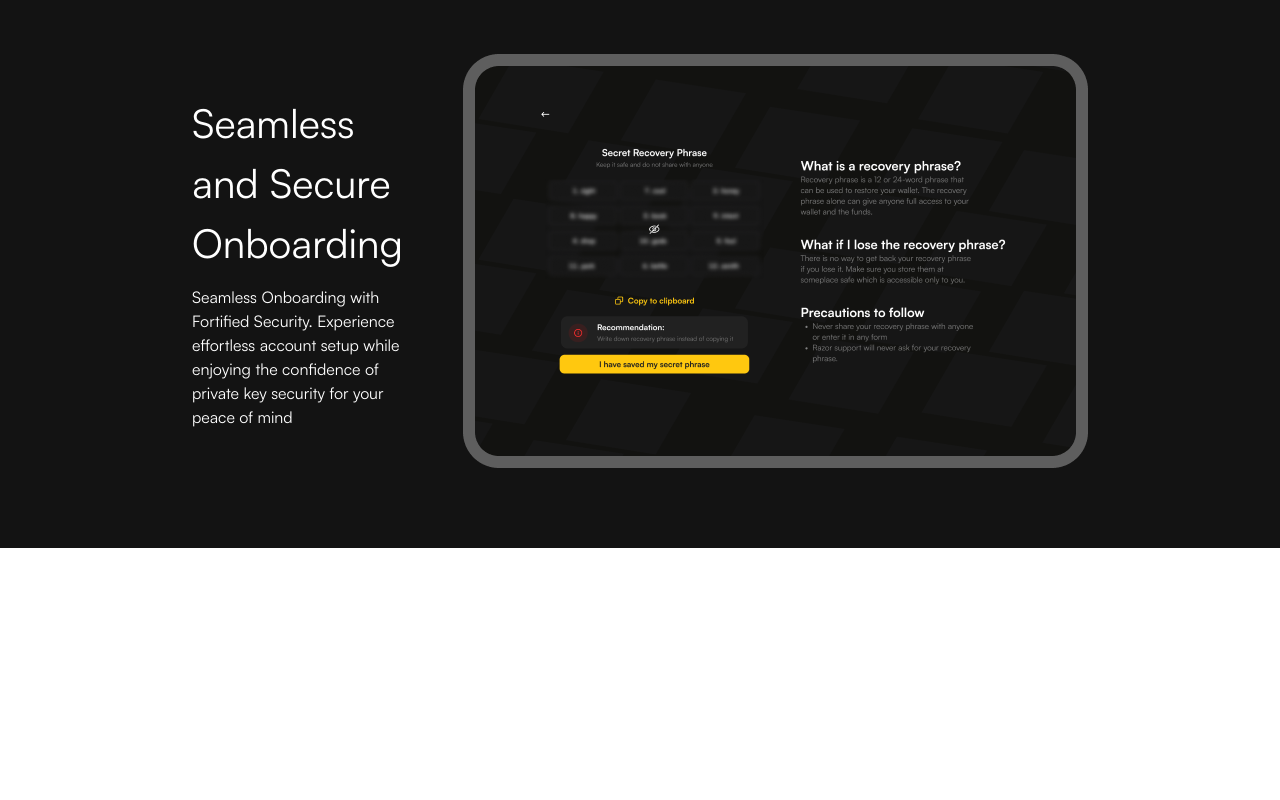
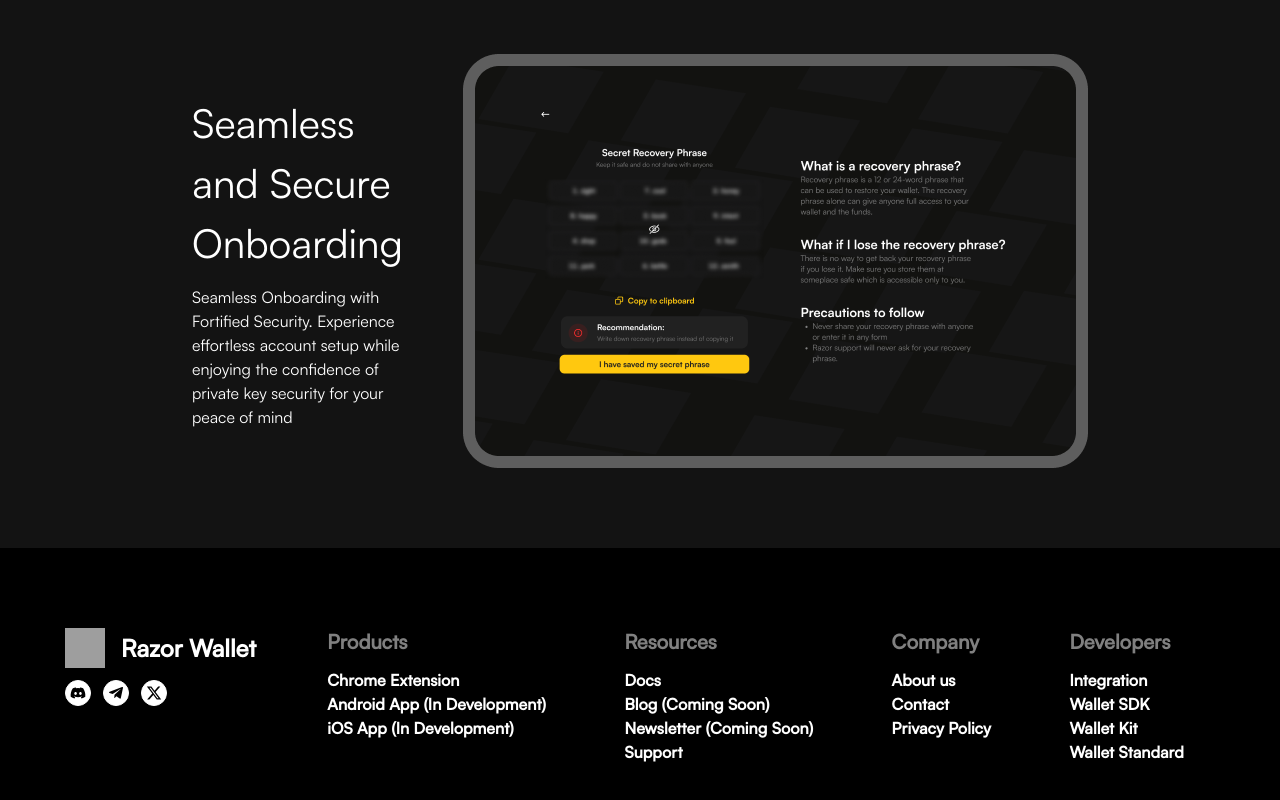
Before and after one commit to Jheff4/wallet., a React (Vite) app: page / in a window 1280 px wide. Shown: the part 1932-2732 px from the top of the page. Before the commit the page ends 2480 px from the top, so only its background shows below. Built offline with nearby package versions, Linux system fonts and the light colour scheme; grey boxes are pictures that could not be loaded.

Commit message:
add footer

```diff
--- a/package.json
+++ b/package.json
@@ -11,7 +11,8 @@
   },
   "dependencies": {
     "react": "^18.2.0",
-    "react-dom": "^18.2.0"
+    "react-dom": "^18.2.0",
+    "react-icons": "^5.2.0"
   },
   "devDependencies": {
     "@types/react": "^18.2.37",
--- a/src/App.jsx
+++ b/src/App.jsx
@@ -1,5 +1,6 @@
 import './App.css';
 import Features from './components/Features';
+import Footer from './components/Footer';
 import Gateway from './components/Gateway';
 import Hero from './components/Hero';
 
@@ -9,6 +10,7 @@
       <Hero />
       <Gateway />
       <Features />
+      <Footer />
     </div>
   );
 }
--- /dev/null
+++ b/src/components/Footer.jsx
@@ -0,0 +1,100 @@
+import razorLogo from '../assets/razor.png';
+import { FaTelegramPlane } from 'react-icons/fa';
+import { FaDiscord, FaXTwitter } from 'react-icons/fa6';
+
+const socials = [
+  { link: 'https://discord.com/invite/pzhexEWGcT', icon: <FaDiscord /> },
+  { link: '/', icon: <FaTelegramPlane /> },
+  { link: 'https://twitter.com/RazorDAO', icon: <FaXTwitter /> },
+];
+
+const links = [
+  {
+    title: 'Products',
+    content: [
+      {
+        link: 'https://chromewebstore.google.com/detail/razor-wallet/fdcnegogpncmfejlfnffnofpngdiejii',
+        text: 'Chrome Extension',
+      },
+      { link: '/', text: 'Android App (In Development)' },
+      { link: '/', text: 'iOS App (In Development)' },
+    ],
+  },
+  {
+    title: 'Resources',
+    content: [
+      { link: '/', text: 'Docs' },
+      { link: '/', text: 'Blog (Coming Soon)' },
+      { link: '/', text: 'Newsletter (Coming Soon)' },
+      { link: '/', text: 'Support' },
+    ],
+  },
+  {
+    title: 'Company',
+    content: [
+      { link: '/', text: 'About us' },
+      { link: '/', text: 'Contact' },
+      { link: '/privacy', text: 'Privacy Policy' },
+    ],
+  },
+  {
+    title: 'Developers',
+    content: [
+      // { link: '/', text: 'About us' },
+      { link: '/', text: 'Integration' },
+      {
+        link: 'https://github.com/razorlabsorg/razor-wallet-sdk',
+        text: 'Wallet SDK',
+      },
+      { link: 'https://kit.razorwallet.xyz', text: 'Wallet Kit' },
+      {
+        link: 'https://github.com/razorlabsorg/wallet-standard',
+        text: 'Wallet Standard',
+      },
+    ],
+  },
+];
+
+function Footer() {
+  return (
+    <div className="bg-black px-10 md:px-[65px] text-white py-20 flex flex-col-reverse gap-4 md:flex-row justify-between md:gap-10">
+      <div>
+        <div className="flex items-center gap-4">
+          <img className="w-10 h-10" src={razorLogo} />
+          <span className="text-2xl font-bold">Razor Wallet</span>
+        </div>
+        <div className="flex mt-3 gap-3">
+          {socials.map((social) => (
+            <a
+              href={social.link}
+              className="p-1 border-[1px] rounded-full bg-white text-black border-white"
+            >
+              {social.icon}
+            </a>
+          ))}
+        </div>
+      </div>
+      <div className="flex flex-col md:flex-row justify-around gap-4 flex-1">
+        {links.map((link) => (
+          <div>
+            <div
+              className="mb-3 font-bold text-white/50 text-xl"
+              key={`footer-head-${link.title}`}
+            >
+              {link.title}
+            </div>
+            <div className="flex flex-col">
+              {link.content.map((item) => (
+                <a className="font-bold" href={item.link}>
+                  {item.text}
+                </a>
+              ))}
+            </div>
+          </div>
+        ))}
+      </div>
+    </div>
+  );
+}
+
+export default Footer;
```
